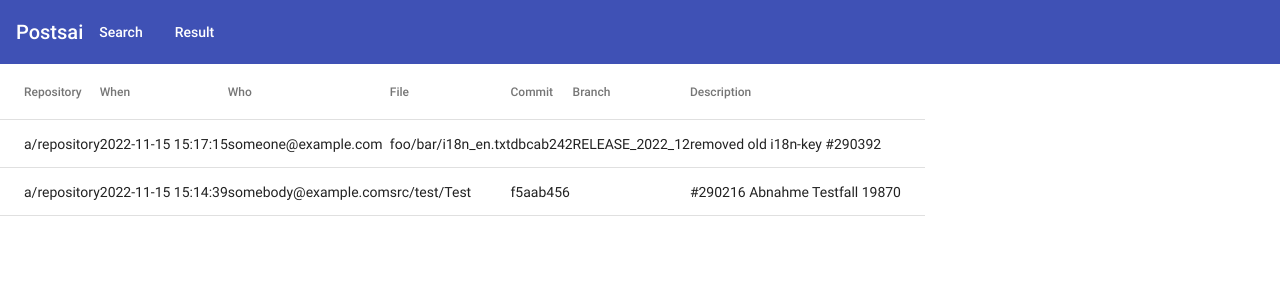
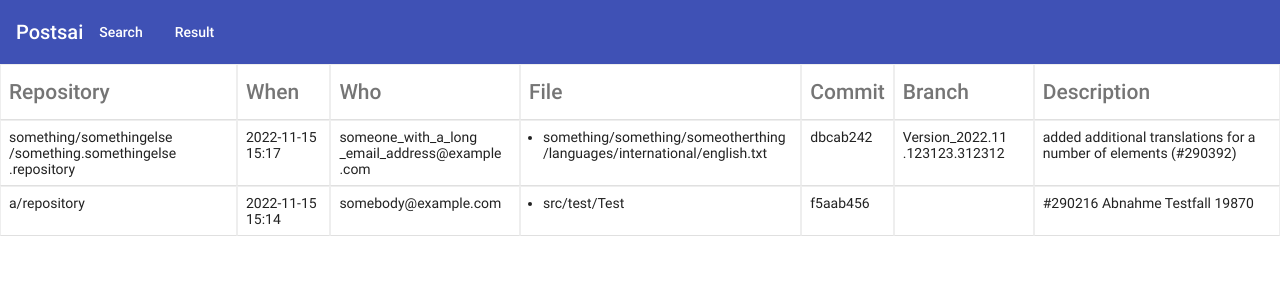
Before and after one commit to postsai/postsai, an Angular app in the folder frontend/: page /query.html in a window 1280 px wide. Shown: the top 300 px of the page. Built offline with nearby package versions, Linux system fonts and the light colour scheme.

Commit message:
fixed linebreak and vertical scrolling

```diff
--- /dev/null
+++ b/frontend/src/app/result/data.ts
@@ -0,0 +1,43 @@
+export var mockdata = {
+	"additional_scripts": [],
+	"config": {
+		"service_worker": false,
+		"trim_email": false
+	},
+	"data": [
+		[
+			"something/somethingelse/something.somethingelse.repository",
+			"2022-11-15 15:17:15",
+			"someone_with_a_long_email_address@example.com",
+			[
+				"something/something/someotherthing/languages/international/english.txt"
+			],
+			[
+				"dbcab2425803a31f5f15af28f6a31ddbfc02608e"
+			],
+			"Version_2022.11.123123.312312",
+			"0/0",
+			"added additional translations for a number of elements (#290392)",
+			"something/somethingelse/something.somethingelse.repository",
+			"dbcab2425803a31f5f15af28f6a31ddbfc02608e",
+			""
+		],
+		[
+			"a/repository",
+			"2022-11-15 15:14:39",
+			"somebody@example.com",
+			[
+				"src/test/Test"
+			],
+			[
+				"f5aab4565b592ef32306c5449fa247a09ed2abc5"
+			],
+			"",
+			"0/0",
+			"#290216 Abnahme Testfall 19870",
+			"a/repository",
+			"f5aab4565b592ef32306c5449fa247a09ed2abc5",
+			""
+		]
+	]
+};
--- a/frontend/src/app/result/result.component.html
+++ b/frontend/src/app/result/result.component.html
@@ -1,31 +1,37 @@
 <table mat-table [dataSource]="data.data">
 	<ng-container matColumnDef="repository">
 		<th mat-header-cell *matHeaderCellDef> Repository </th>
-		<td mat-cell *matCellDef="let element"> {{element[0]}} </td>
+		<td mat-cell *matCellDef="let element"> {{breaks(element[0])}} </td>
 	</ng-container>
 	<ng-container matColumnDef="when">
 		<th mat-header-cell *matHeaderCellDef> When </th>
-		<td mat-cell *matCellDef="let element"> {{element[1]}} </td>
+		<td mat-cell *matCellDef="let element"> {{formatTimestamp(element[1])}} </td>
 	</ng-container>
 	<ng-container matColumnDef="who">
 		<th mat-header-cell *matHeaderCellDef> Who </th>
-		<td mat-cell *matCellDef="let element"> {{element[2]}} </td>
+		<td mat-cell *matCellDef="let element"> {{breaks(element[2])}} </td>
 	</ng-container>
 	<ng-container matColumnDef="file">
 		<th mat-header-cell *matHeaderCellDef> File </th>
-		<td mat-cell *matCellDef="let element"> {{element[3]}} </td>
+		<td mat-cell *matCellDef="let element">
+			<ul>
+				<li *ngFor="let file of element[3]">
+					{{breaks(file)}}
+				</li>
+			</ul>
+		</td>
 	</ng-container>
 	<ng-container matColumnDef="commit">
 		<th mat-header-cell *matHeaderCellDef> Commit </th>
-		<td mat-cell *matCellDef="let element"> {{element[9].substring(0, 8)}} </td>
+		<td mat-cell *matCellDef="let element"> {{breaks(element[9].substring(0, 8))}} </td>
 	</ng-container>
 	<ng-container matColumnDef="branch">
 		<th mat-header-cell *matHeaderCellDef> Branch </th>
-		<td mat-cell *matCellDef="let element"> {{element[5]}} </td>
+		<td mat-cell *matCellDef="let element"> {{breaks(element[5])}} </td>
 	</ng-container>
 	<ng-container matColumnDef="description">
 		<th mat-header-cell *matHeaderCellDef> Description </th>
-		<td mat-cell *matCellDef="let element"> {{element[7]}} </td>
+		<td mat-cell *matCellDef="let element"> {{breaks(element[7])}} </td>
 	</ng-container>
 
 	<tr mat-header-row *matHeaderRowDef="columnsToDisplay"></tr>
--- a/frontend/src/app/result/result.component.ts
+++ b/frontend/src/app/result/result.component.ts
@@ -1,52 +1,38 @@
-import { Component } from '@angular/core';
+import { Component, HostListener } from '@angular/core';
+import { mockdata } from './data';
 
 @Component({
 	selector: 'app-result',
 	templateUrl: './result.component.html'
 })
 export class ResultComponent {
-	public data = {
-		"additional_scripts": [],
-		"config": {
-			"service_worker": false,
-			"trim_email": false
-		},
-		"data": [
-			[
-				"a/repository",
-				"2022-11-15 15:17:15",
-				"someone@example.com",
-				[
-					"foo/bar/i18n_en.txt"
-				],
-				[
-					"dbcab2425803a31f5f15af28f6a31ddbfc02608e"
-				],
-				"RELEASE_2022_12",
-				"0/0",
-				"removed old i18n-key #290392\n",
-				"a/repository",
-				"dbcab2425803a31f5f15af28f6a31ddbfc02608e",
-				""
-			],
-			[
-				"a/repository",
-				"2022-11-15 15:14:39",
-				"somebody@example.com",
-				[
-					"src/test/Test"
-				],
-				[
-					"f5aab4565b592ef32306c5449fa247a09ed2abc5"
-				],
-				"",
-				"0/0",
-				"#290216 Abnahme Testfall 19870",
-				"a/repository",
-				"f5aab4565b592ef32306c5449fa247a09ed2abc5",
-				""
-			]
-		]
-	};
+	public data = mockdata;
+
 	public columnsToDisplay = ["repository", "when", "who", "file", "commit", "branch", "description"];
+
+	breaks(value?: string) {
+		if (!value) {
+			return value;
+		}
+		return value.toString().replace(/([A-Z/_.@])/g, "\u200b$1");
+	}
+
+	formatTimestamp(value?: string) {
+		if (!value) {
+			return "-";
+		}
+		return value.substring(0, 16);
+	}
+
+	@HostListener('copy', ['$event'])
+	onCopyHandler(event: ClipboardEvent) {
+		let originalText = window.getSelection();
+		if (originalText) {
+			let text = originalText.toString().replace(/[\u200b-\u200d\ufeff]/g, '');
+			event.clipboardData!.setData('text/plain', text);
+			event.preventDefault();
+		}
+	}
+
+
 }
--- a/frontend/src/styles.css
+++ b/frontend/src/styles.css
@@ -10,7 +10,24 @@ html, body {
 body {
 	margin: 0;
 	font-family: Roboto, "Helvetica Neue", sans-serif;
+	font-size: 14px;
+}
 
-font-family: "Helvetica Neue",Helvetica,Arial,sans-serif;
-font-size: 14px;
+td, th {
+	border:1px solid #EEE;
+	padding: 8px !important;
 }
+
+td {
+	vertical-align: top;
+}
+
+th {
+	font-weight: bold;
+	font-size: 150% !important;
+}
+
+td ul {
+	margin: 0;
+	padding-left: 1em;
+}
```
